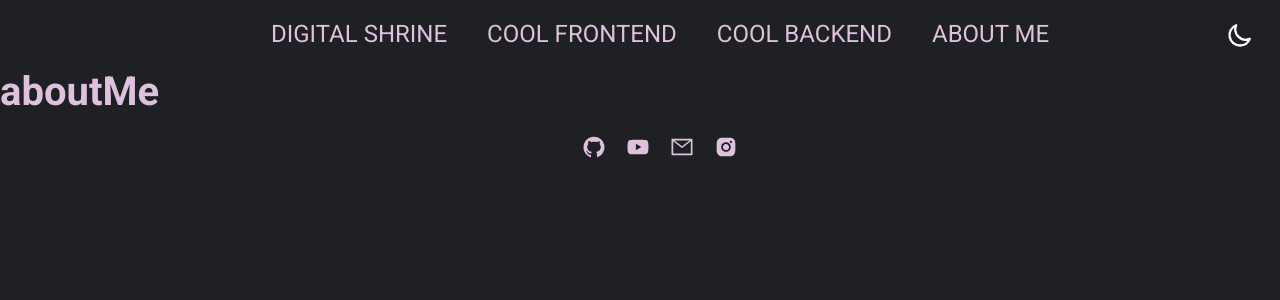
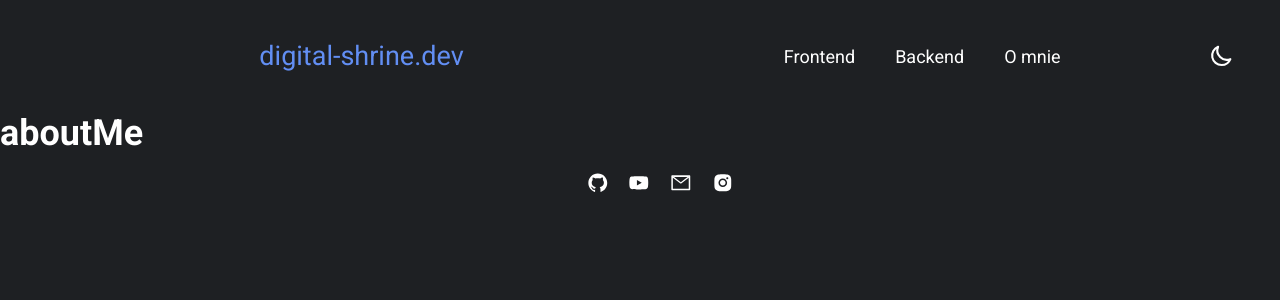
Before and after one commit to DeadBoyPiotrek/digital-shrine, a Next.js app: page /about-me in a window 1280 px wide. Shown: the top 300 px of the page. Built offline with nearby package versions, Linux system fonts and the light colour scheme.

Commit message:
style: change nav style

```diff
--- a/app/nav/Nav.module.scss
+++ b/app/nav/Nav.module.scss
@@ -1,12 +1,9 @@
 .wrapper {
-  // position: absolute;
-  // top: 0;
-  // left: 0;
-  // width: 100%;
+  margin: 40px;
 }
 
 .themeSwitcher {
   position: absolute;
-  right: 20px;
-  top: 20px;
+  right: 40px;
+  top: 42px;
 }
--- a/app/nav/navLinks/NavLinks.module.scss
+++ b/app/nav/navLinks/NavLinks.module.scss
@@ -1,18 +1,26 @@
+@import '../../styles/common.scss';
 .list {
   list-style: none;
   display: flex;
   align-items: center;
   justify-content: center;
+
+  > li:first-child {
+    margin-right: 300px;
+    font-size: 1.5rem;
+    color: $mainBlue;
+  }
 }
 .listItem {
   margin: 0 20px;
-  font-size: 1.2rem;
+  // font-size: 1.2rem;
 }
-
+.actualLink {
+  background: green;
+}
 .link {
+  position: relative;
   overflow: hidden;
-  // display: block;
-  position: relative;
 
   span {
     display: block;
@@ -20,13 +28,14 @@
   }
   &:after {
     content: attr(data-replace);
-    display: inline;
+    // display: inline;
     position: absolute;
     transition: top 300ms ease;
     top: 100%;
     left: 0;
     right: 0;
     text-align: center;
+    background: pink;
   }
 
   // animation when hovered
@@ -40,7 +49,3 @@
     }
   }
 }
-
-.link {
-  // background: red;
-}
--- a/app/nav/navLinks/NavLinks.tsx
+++ b/app/nav/navLinks/NavLinks.tsx
@@ -4,30 +4,31 @@ export const NavLinks = () => {
   return (
     <ul className={styles.list}>
       <li className={styles.listItem}>
-        <Link href="/" className={styles.link}>
-          <div data-replace="DIGITAL SHRINE" className={styles.link}>
-            <span>DIGITAL SHRINE</span>
+        <Link href="/" className={styles.actualLink}>
+          <div data-replace="digital-shrine.dev" className={styles.link}>
+            <span>digital-shrine.dev</span>
           </div>
         </Link>
       </li>
+
       <li className={styles.listItem}>
-        <Link href="/frontend">
-          <div data-replace="COOL FRONTEND" className={styles.link}>
-            <span>COOL FRONTEND</span>
+        <Link href="/frontend" className={styles.actualLink}>
+          <div data-replace="Frontend" className={styles.link}>
+            <span>Frontend</span>
           </div>
         </Link>
       </li>
       <li className={styles.listItem}>
         <Link href="/backend">
-          <div data-replace="COOL BACKEND" className={styles.link}>
-            <span>COOL BACKEND</span>
+          <div data-replace="Backend" className={styles.link}>
+            <span>Backend</span>
           </div>
         </Link>
       </li>
       <li className={styles.listItem}>
         <Link href="/about-me">
-          <div data-replace="ABOUT ME" className={styles.link}>
-            <span>ABOUT ME</span>
+          <div data-replace="O mnie" className={styles.link}>
+            <span>O mnie</span>
           </div>
         </Link>
       </li>
--- a/app/styles/globals.scss
+++ b/app/styles/globals.scss
@@ -3,7 +3,7 @@ html,
 body {
   padding: 0;
   margin: 0;
-  font-size: 20px;
+  font-size: 18px;
   // font-weight: 500;
   //? resources heavy ?
   // transition: all 300ms ease;
--- a/app/styles/variables.scss
+++ b/app/styles/variables.scss
@@ -1,2 +1,4 @@
 $mainDark: #1e2023;
-$mainLight: #ddc1dd;
+$mainLight: #fff;
+$mainBlue: #628ef3;
+// $mainLight: #ddc1dd;
```
